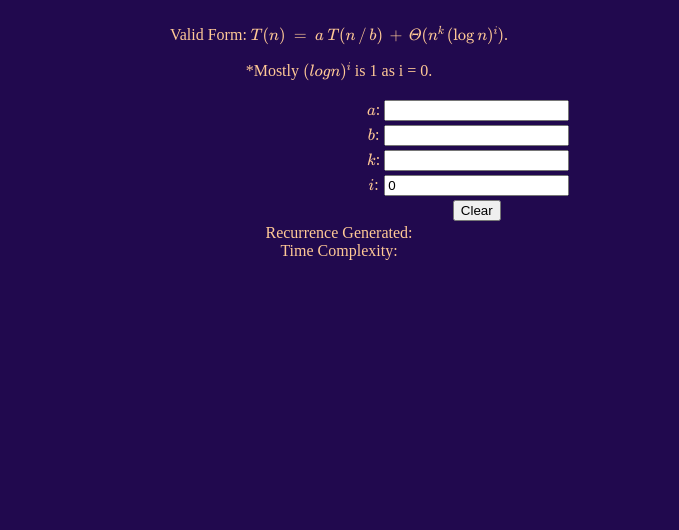
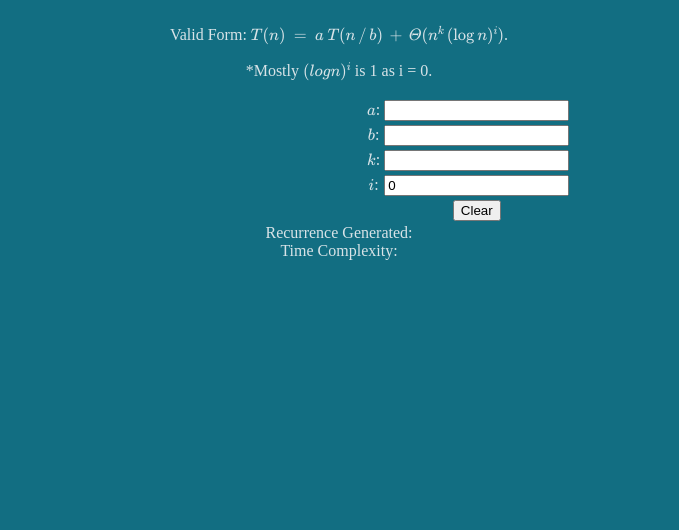
Before and after one commit to SubhamEzz/MTn, a plain HTML site: page index.html in a window 1280 px wide. Shown: the part 270-800 px from the top of the page, without its empty margins (301-980 px from the left). Drawn offline with nearby package versions, Linux system fonts and the light colour scheme; some packages are replaced by stand-ins of ours; a script that the page names is missing.

Commit message:
intial commit

```diff
--- a/index.html
+++ b/index.html
@@ -9,7 +9,7 @@
     <style>
         body {
             margin: 0;
-            color:#FFC996;
+            color:#D8E3E7;
         }
         h2{
           font-size: 3rem;
@@ -21,7 +21,7 @@
         }
 
         #particles-js {
-            background: #21094E;
+            background: #126E82;
             height: 100vh;
         }
 
```
Also changed, not shown: 1 other file.
